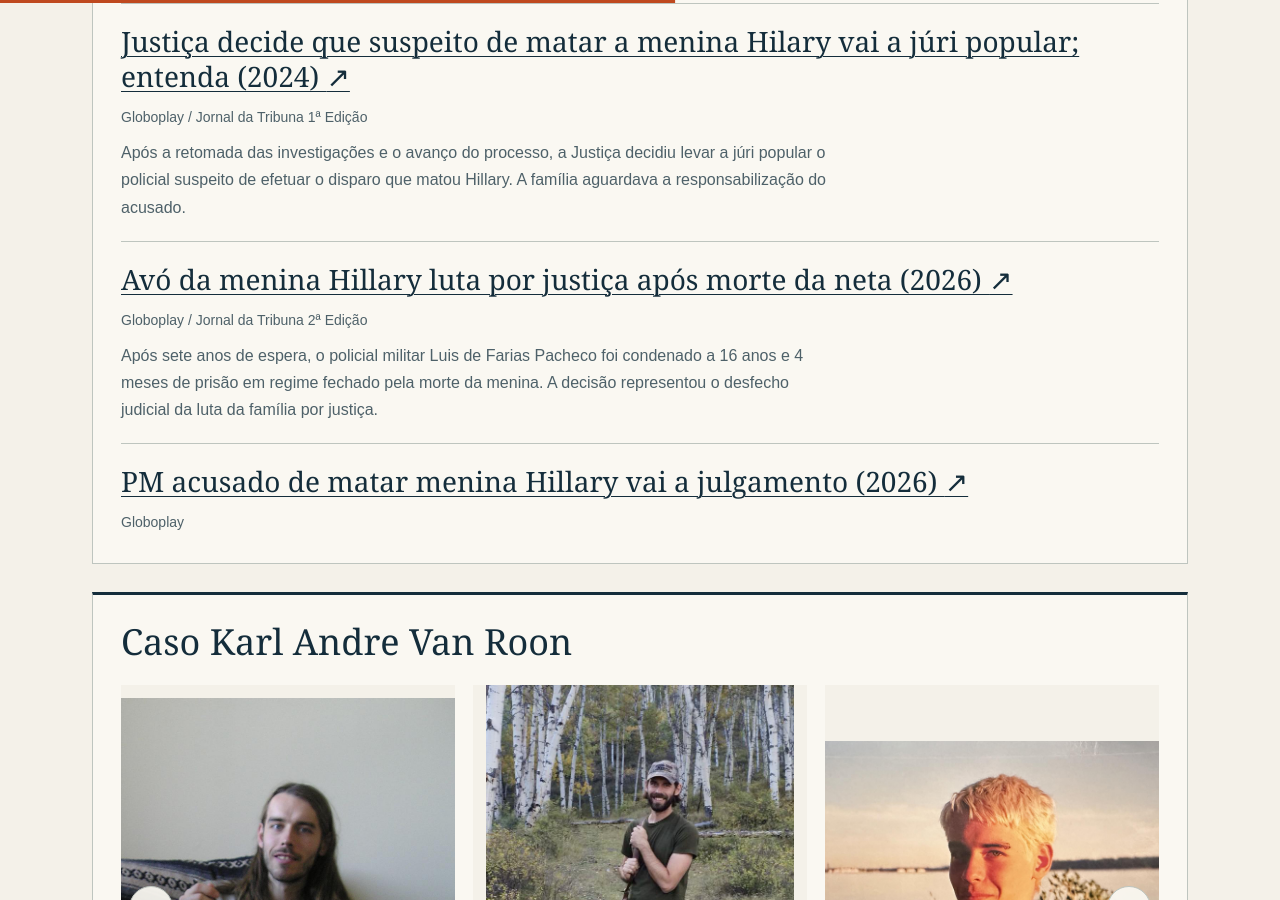
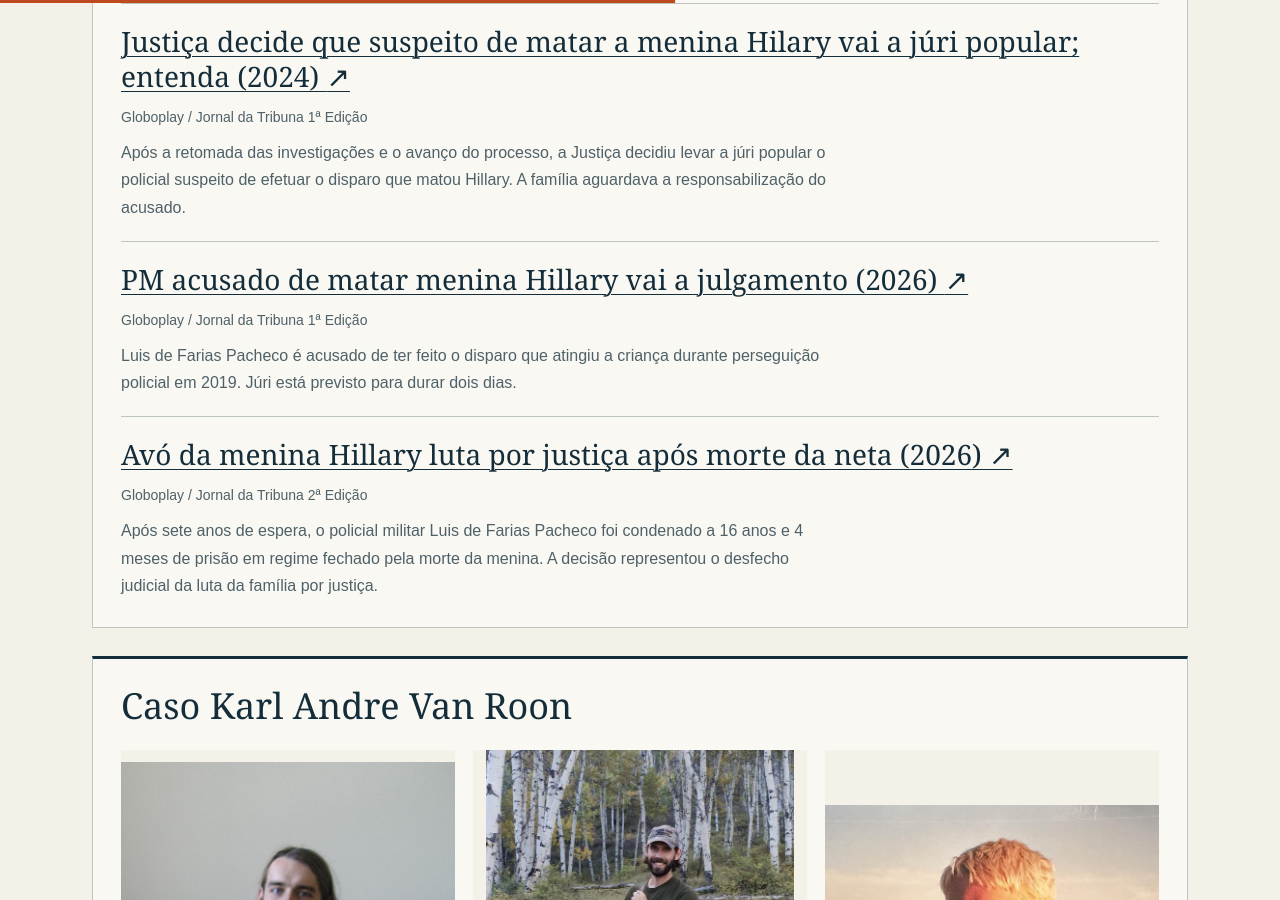
Before and after one commit to iarleyoliveira/ESCUTATIVA, a Jekyll site: the page built from index.html, in a window 1280 px wide and 900 px high, scrolled down 4568 px. Built offline with Jekyll 4.4.1, drawn with Linux system fonts in a browser that asks for light colours.

Commit message:
Update _data/casos/caso-hillary.yml (via Pages CMS)

```diff
--- a/_data/casos/caso-hillary.yml
+++ b/_data/casos/caso-hillary.yml
@@ -45,6 +45,14 @@ reportagens:
     link: https://globoplay.globo.com/v/13075227/
     published: true
   - formato: Vídeo
+    title: PM acusado de matar menina Hillary vai a julgamento (2026)
+    veiculo: Globoplay / Jornal da Tribuna 1ª Edição
+    resumo: Luis de Farias Pacheco é acusado de ter feito o disparo que atingiu a
+      criança durante perseguição policial em 2019. Júri está previsto para
+      durar dois dias.
+    link: https://globoplay.globo.com/v/14400652/
+    published: true
+  - formato: Vídeo
     title: Avó da menina Hillary luta por justiça após morte da neta (2026)
     veiculo: Globoplay / Jornal da Tribuna 2ª Edição
     resumo: Após sete anos de espera, o policial militar Luis de Farias Pacheco foi
@@ -53,9 +61,4 @@ reportagens:
       justiça.
     link: https://globoplay.globo.com/v/14409910/
     published: true
-  - formato: Vídeo
-    title: PM acusado de matar menina Hillary vai a julgamento (2026)
-    veiculo: Globoplay
-    link: https://globoplay.globo.com/v/14400652/
-    published: true
 published: true
```
